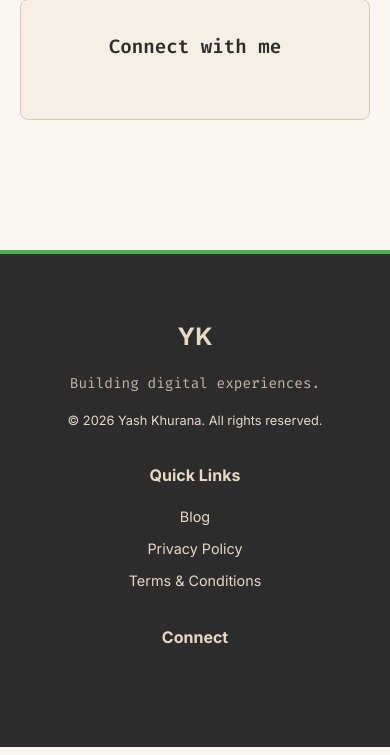
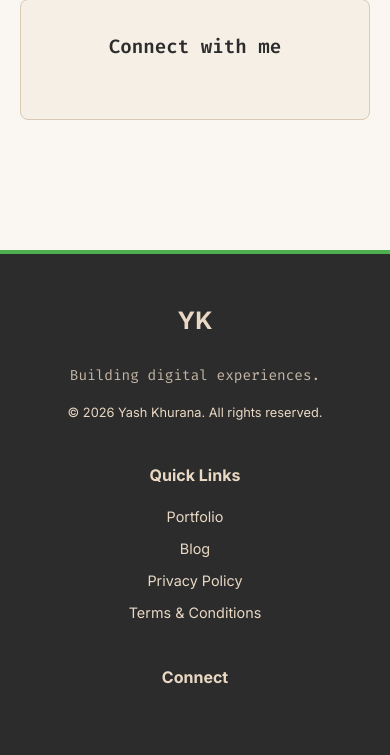
Before and after one commit to Yashkhurana13/Portfolio_final, a Django app: page / in a window 390 px wide. Shown: the part 3080-3835 px from the top of the page. Run offline with Django 4.2, Linux system fonts and the light colour scheme; data that the repository does not hold is empty.

Commit message:
Update footer for mobile

```diff
--- a/static/css/style.css
+++ b/static/css/style.css
@@ -2679,22 +2679,59 @@ spline-viewer {
 .footer-container {
     max-width: 1200px;
     margin: 0 auto;
-    display: flex;
-    justify-content: space-between;
-    align-items: center;
+    display: grid;
+    grid-template-columns: repeat(auto-fit, minmax(200px, 1fr));
+    gap: 2rem;
+    align-items: flex-start;
 }
 
 .footer-logo {
-    font-size: 2rem;
-    font-weight: 700;
-    color: var(--accent);
+    font-size: 1.5rem;
+    font-weight: bold;
+    color: var(--text);
+    text-decoration: none;
+    margin-bottom: 1rem;
+    display: block;
 }
 
 .footer-tagline {
     font-family: 'Fira Code', monospace;
     font-size: 0.9rem;
     margin-top: 0.5rem;
+    margin-bottom: 1rem;
+    color: var(--text-muted);
     opacity: 0.8;
+}
+
+.footer-copyright {
+    color: var(--text-muted);
+    font-size: 0.8rem;
+}
+
+.footer-heading {
+    color: var(--text);
+    margin-bottom: 1rem;
+    font-size: 1rem;
+}
+
+.footer-links {
+    list-style: none;
+    padding: 0;
+    margin: 0;
+    display: flex;
+    flex-direction: column;
+    gap: 0.5rem;
+}
+
+.footer-links li a {
+    color: var(--text-muted);
+    text-decoration: none;
+    font-size: 0.9rem;
+    transition: color 0.3s ease;
+}
+
+.footer-links li a:hover {
+    color: var(--accent);
 }
 
 .footer-socials {
@@ -2718,9 +2755,38 @@ spline-viewer {
 
 @media (max-width: 768px) {
     .footer-container {
+        display: flex;
         flex-direction: column;
+        align-items: center;
+        justify-content: center;
         text-align: center;
-        gap: 1.5rem;
+        gap: 2.5rem;
+        width: 100%;
+    }
+
+    .footer-socials {
+        display: flex;
+        justify-content: center;
+        align-items: center;
+        width: 100%;
+    }
+
+    .footer-col {
+        display: flex;
+        flex-direction: column;
+        align-items: center;
+        justify-content: center;
+        text-align: center;
+        width: 100%;
+    }
+
+    .footer-links, .footer-col ul {
+        display: flex;
+        flex-direction: column;
+        align-items: center;
+        justify-content: center;
+        text-align: center;
+        width: 100%;
     }
 }
 
--- a/templates/base.html
+++ b/templates/base.html
@@ -97,26 +97,27 @@ gtag('config', 'G-328LH4GMS0');
     </main>
 
     <footer class="main-footer">
-        <div class="footer-container fade-in" style="display: grid; grid-template-columns: repeat(auto-fit, minmax(200px, 1fr)); gap: 2rem; padding: 1rem 0 2rem 0; margin-top: 0;">
+        <div class="footer-container fade-in">
 
             <div class="footer-col">
-                <a href="{% url 'portfolio_home' %}" class="footer-logo" style="font-size: 1.5rem; font-weight: bold; color: var(--text); text-decoration: none; margin-bottom: 1rem; display: block;">YK</a>
-                <p class="footer-tagline" style="color: var(--text-muted); font-size: 0.9rem; margin-bottom: 1rem;">Building digital experiences.</p>
-                <p style="color: var(--text-muted); font-size: 0.8rem;">&copy; {% now "Y" %} Yash Khurana. All rights reserved.</p>
+                <a href="{% url 'portfolio_home' %}" class="footer-logo">YK</a>
+                <p class="footer-tagline">Building digital experiences.</p>
+                <p class="footer-copyright">&copy; {% now "Y" %} Yash Khurana. All rights reserved.</p>
             </div>
 
             <div class="footer-col">
-                <h4 style="color: var(--text); margin-bottom: 1rem; font-size: 1rem;">Quick Links</h4>
-                <ul style="list-style: none; padding: 0; margin: 0; display: flex; flex-direction: column; gap: 0.5rem;">
-                    <li><a href="{% url 'blog_home' %}" style="color: var(--text-muted); text-decoration: none; font-size: 0.9rem; transition: color 0.3s ease;">Blog</a></li>
-                    <li><a href="{% url 'privacy_policy' %}" style="color: var(--text-muted); text-decoration: none; font-size: 0.9rem; transition: color 0.3s ease;">Privacy Policy</a></li>
-                    <li><a href="{% url 'terms_and_conditions' %}" style="color: var(--text-muted); text-decoration: none; font-size: 0.9rem; transition: color 0.3s ease;">Terms & Conditions</a></li>
+                <h4 class="footer-heading">Quick Links</h4>
+                <ul class="footer-links">
+                    <li><a href="{% url 'portfolio_home' %}">Portfolio</a></li>
+                    <li><a href="{% url 'blog_home' %}">Blog</a></li>
+                    <li><a href="{% url 'privacy_policy' %}">Privacy Policy</a></li>
+                    <li><a href="{% url 'terms_and_conditions' %}">Terms & Conditions</a></li>
                 </ul>
             </div>
 
             <div class="footer-col">
-                <h4 style="color: var(--text); margin-bottom: 1rem; font-size: 1rem;">Connect</h4>
-                <div class="footer-socials" style="display: flex; gap: 1rem; align-items: center;">
+                <h4 class="footer-heading">Connect</h4>
+                <div class="footer-socials">
                     {% if profile.github_link %}
                     <a href="{{ profile.github_link }}" target="_blank" rel="noopener noreferrer" class="footer-icon" aria-label="GitHub">
                         <svg viewBox="0 0 24 24" fill="currentColor" style="width: 20px; height: 20px;"><path d="M12 0c-6.626 0-12 5.373-12 12 0 5.302 3.438 9.8 8.207 11.387.599.111.793-.261.793-.577v-2.234c-3.338.726-4.033-1.416-4.033-1.416-.546-1.387-1.333-1.756-1.333-1.756-1.089-.745.083-.729.083-.729 1.205.084 1.839 1.237 1.839 1.237 1.07 1.834 2.807 1.304 3.492.997.107-.775.418-1.305.762-1.604-2.665-.305-5.467-1.334-5.467-5.931 0-1.311.469-2.381 1.236-3.221-.124-.303-.535-1.524.117-3.176 0 0 1.008-.322 3.301 1.23.957-.266 1.983-.399 3.003-.404 1.02.005 2.047.138 3.006.404 2.291-1.552 3.297-1.23 3.297-1.23.653 1.653.242 2.874.118 3.176.77.84 1.235 1.911 1.235 3.221 0 4.609-2.807 5.624-5.479 5.921.43.372.823 1.102.823 2.222v3.293c0 .319.192.694.801.576 4.765-1.589 8.199-6.086 8.199-11.386 0-6.627-5.373-12-12-12z"/></svg>
```
